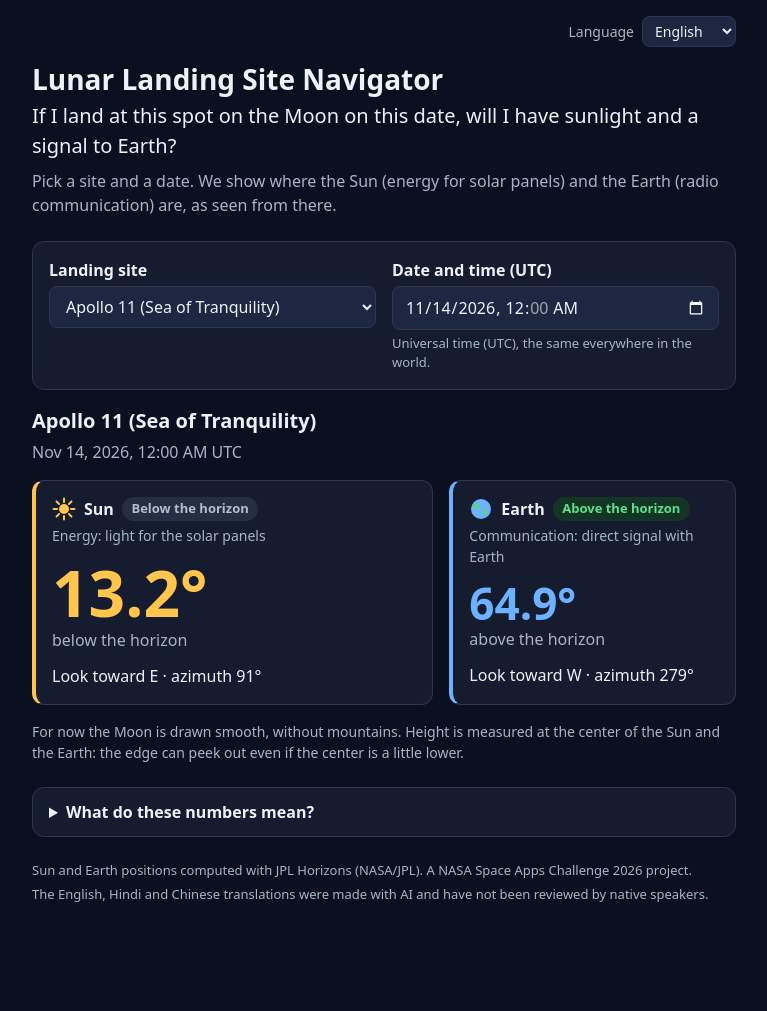
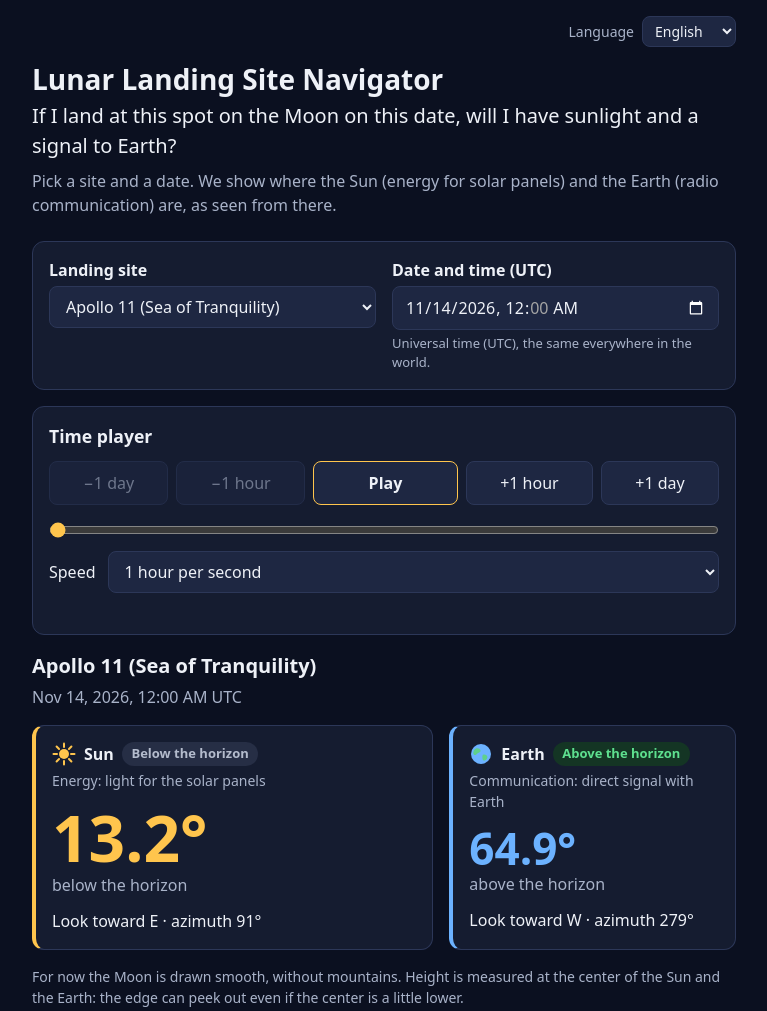
Before and after one commit to VainstubTomas/NASA-APP-CHALLENGE, a website built with Vite: page web/index.html in a window 1280 px wide. Shown: the top 1011 px of the page, without its empty margins (256-1023 px from the left). Before the commit the page ends 932 px from the top, so only its background shows below. Built offline with nearby package versions, Linux system fonts and the light colour scheme.

Commit message:
feat(web): add time player with step buttons play slider and two speeds for C3-02
Co-Authored-By: Claude Sonnet 5.5 <noreply@anthropic.com>

```diff
--- a/web/index.html
+++ b/web/index.html
@@ -31,6 +31,8 @@
           </div>
         </section>
 
+        <section id="player" class="player"></section>
+
         <p id="notice" hidden></p>
         <section id="panel" aria-live="polite"></section>
 
--- a/web/src/i18n/en.json
+++ b/web/src/i18n/en.json
@@ -55,5 +55,17 @@
   "help.why.term": "Why does it matter?",
   "help.why.text": "At the Moon's south pole the Sun and the Earth stay very close to the horizon: any mountain can hide them. No Sun means no energy, and no Earth in view means no direct communication.",
   "footer.data": "Sun and Earth positions computed with JPL Horizons (NASA/JPL). A NASA Space Apps Challenge 2026 project.",
-  "footer.ai": "The English, Hindi and Chinese translations were made with AI and have not been reviewed by native speakers."
+  "footer.ai": "The English, Hindi and Chinese translations were made with AI and have not been reviewed by native speakers.",
+  "player.title": "Time player",
+  "player.back1d": "−1 day",
+  "player.back1h": "−1 hour",
+  "player.fwd1h": "+1 hour",
+  "player.fwd1d": "+1 day",
+  "player.play": "Play",
+  "player.pause": "Pause",
+  "player.slider": "Move through time",
+  "player.speed": "Speed",
+  "player.speed.hour": "1 hour per second",
+  "player.speed.day": "1 day per second",
+  "player.end": "You reached the end of the data."
 }
--- a/web/src/i18n/zh.json
+++ b/web/src/i18n/zh.json
@@ -55,5 +55,17 @@
   "help.why.term": "为什么重要？",
   "help.why.text": "在月球南极，太阳和地球几乎贴着地平线：任何一座山都可能把它们挡住。没有太阳就没有能源，看不到地球就无法直接通信。",
   "footer.data": "太阳和地球的位置由 JPL Horizons（NASA/JPL）计算。NASA Space Apps Challenge 2026 项目。",
-  "footer.ai": "英文、印地文和中文翻译由 AI 完成，未经母语人士审校。"
+  "footer.ai": "英文、印地文和中文翻译由 AI 完成，未经母语人士审校。",
+  "player.title": "时间播放器",
+  "player.back1d": "−1 天",
+  "player.back1h": "−1 小时",
+  "player.fwd1h": "+1 小时",
+  "player.fwd1d": "+1 天",
+  "player.play": "播放",
+  "player.pause": "暂停",
+  "player.slider": "在时间上移动",
+  "player.speed": "速度",
+  "player.speed.hour": "每秒 1 小时",
+  "player.speed.day": "每秒 1 天",
+  "player.end": "已到数据末尾。"
 }
--- a/web/src/main.js
+++ b/web/src/main.js
@@ -1,6 +1,7 @@
 import './theme.css';
 import { initSelector } from './selector.js';
 import { renderPanel } from './panel.js';
+import { initPlayer } from './player.js';
 import { t as i18nT, siteName, applyStaticTexts, initLangSelect } from './i18n.js';
 import { loadSite, loadSites } from './data.js';
 
@@ -16,8 +17,12 @@ async function getSiteName(siteId) {
   return site ? siteName(site) : siteId;
 }
 
+let player; // se crea después del primer render del selector
+
 initSelector({
+  onUserInput: () => player?.pause(),
   onChange: async ({ site, t, hasData }) => {
+    player?.sync(t);
     if (!hasData) {
       panel.replaceChildren();
       return;
@@ -34,6 +39,8 @@ initSelector({
       notice.textContent = i18nT('app.siteError', { error: err.message });
     }
   },
+}).then((selector) => {
+  player = initPlayer(document.getElementById('player'), selector);
 }).catch((err) => {
   notice.hidden = false;
   notice.textContent = i18nT('app.loadError', { error: err.message });
--- /dev/null
+++ b/web/src/player-core.js
@@ -0,0 +1,30 @@
+// Lógica del reproductor de tiempo (C3-02), sin DOM para poder probarla con `npm test`.
+// El tiempo es un instante UTC en milisegundos; los datos son horarios (docs/03-DATA-CONTRACT.md).
+import { HOUR_MS, clampTime } from './state.js';
+
+export const DAY_MS = 24 * HOUR_MS;
+
+/** Cuánto avanza el play en cada segundo: 1 hora o 1 día. */
+export const SPEEDS = { hour: HOUR_MS, day: DAY_MS };
+
+/** Mueve el instante `deltaMs`, redondeado a la hora y limitado al rango [minMs, maxMs]. */
+export function stepTime(t, deltaMs, minMs, maxMs) {
+  return clampTime(t + deltaMs, minMs, maxMs);
+}
+
+/** Siguiente instante del play. `done` es true cuando llegó al final y hay que detenerse. */
+export function nextPlayTime(t, speedMs, maxMs) {
+  const next = stepTime(t, speedMs, -Infinity, maxMs);
+  return { t: next, done: next >= maxMs };
+}
+
+export const canStepBack = (t, minMs) => t > minMs;
+export const canStepForward = (t, maxMs) => t < maxMs;
+
+/** Posición del deslizador: horas desde el inicio del rango. */
+export const timeToSlider = (t, minMs) => Math.round((t - minMs) / HOUR_MS);
+
+/** Instante para una posición del deslizador (acepta texto, como entrega <input type="range">). */
+export function sliderToTime(value, minMs, maxMs) {
+  return stepTime(minMs, Number(value) * HOUR_MS, minMs, maxMs);
+}
--- /dev/null
+++ b/web/src/player.css
@@ -0,0 +1,70 @@
+/* Reproductor de tiempo (C3-02). Colores y medidas de theme.css (#38). */
+.player {
+  margin: 0 0 var(--space-4);
+  padding: var(--space-4);
+  background: var(--color-surface);
+  border: 1px solid var(--color-border);
+  border-radius: var(--radius);
+  color: var(--color-text);
+}
+
+.player__title {
+  margin: 0 0 var(--space-3);
+  font-size: var(--fs-md, 1.1rem);
+}
+
+.player__buttons {
+  display: flex;
+  flex-wrap: wrap;
+  gap: var(--space-2);
+}
+
+.player__btn {
+  flex: 1 1 auto;
+  min-height: 44px; /* tamaño cómodo para el dedo en el celular */
+  padding: var(--space-2) var(--space-3);
+  font: inherit;
+  color: var(--color-text);
+  background: var(--color-surface-2);
+  border: 1px solid var(--color-border);
+  border-radius: calc(var(--radius) / 1.5);
+  cursor: pointer;
+}
+
+.player__btn:disabled {
+  color: var(--color-muted);
+  cursor: not-allowed;
+  opacity: 0.6;
+}
+
+.player__btn--play {
+  flex-grow: 2;
+  font-weight: 700;
+  border-color: var(--color-sun);
+}
+
+.player__slider {
+  display: block;
+  width: 100%;
+  margin: var(--space-4) 0 var(--space-3);
+  padding: 0;
+  accent-color: var(--color-sun);
+}
+
+.player__speed-row {
+  display: flex;
+  align-items: center;
+  gap: var(--space-3);
+}
+
+.player__speed-row select {
+  width: auto;
+  flex: 1;
+}
+
+.player__status {
+  min-height: 1.2em;
+  margin: var(--space-2) 0 0;
+  font-size: var(--fs-sm, 0.9rem);
+  color: var(--color-muted);
+}
--- /dev/null
+++ b/web/src/player.js
@@ -0,0 +1,125 @@
+// Reproductor de tiempo (C3-02): botones, play y deslizador que mueven el instante `t`
+// del selector. Toda la lógica de pasos y límites está en player-core.js (con tests).
+import './player.css';
+import { t } from './i18n.js';
+import { HOUR_MS, formatT } from './state.js';
+import {
+  DAY_MS, SPEEDS, stepTime, nextPlayTime, canStepBack, canStepForward, timeToSlider, sliderToTime,
+} from './player-core.js';
+
+const TICK_MS = 1000; // el play avanza una vez por segundo
+
+function el(tag, className, text) {
+  const node = document.createElement(tag);
+  if (className) node.className = className;
+  if (text !== undefined) node.textContent = text;
+  return node;
+}
+
+/**
+ * @param container   elemento donde se dibuja el reproductor
+ * @param selector    lo que devuelve initSelector: { range, getState, setTime }
+ * @returns {{ sync(tMs: number): void, pause(): void }} sync se llama cada vez que cambia el instante
+ */
+export function initPlayer(container, { range, getState, setTime }) {
+  const { minMs, maxMs } = range;
+  let timer = null;
+  let speed = 'hour';
+
+  const button = (labelKey, deltaMs) => {
+    const b = el('button', 'player__btn', t(labelKey));
+    b.type = 'button';
+    b.addEventListener('click', () => {
+      pause();
+      setTime(stepTime(getState().t, deltaMs, minMs, maxMs));
+    });
+    return b;
+  };
+
+  const back1d = button('player.back1d', -DAY_MS);
+  const back1h = button('player.back1h', -HOUR_MS);
+  const fwd1h = button('player.fwd1h', HOUR_MS);
+  const fwd1d = button('player.fwd1d', DAY_MS);
+
+  const play = el('button', 'player__btn player__btn--play');
+  play.type = 'button';
+
+  const slider = el('input', 'player__slider');
+  slider.type = 'range';
+  slider.min = '0';
+  slider.max = String(timeToSlider(maxMs, minMs));
+  slider.step = '1';
+  slider.setAttribute('aria-label', t('player.slider'));
+
+  const speedSelect = el('select', 'player__speed');
+  speedSelect.setAttribute('aria-label', t('player.speed'));
+  for (const key of Object.keys(SPEEDS)) {
+    const opt = el('option', '', t(`player.speed.${key}`));
+    opt.value = key;
+    speedSelect.appendChild(opt);
+  }
+
+  const status = el('p', 'player__status');
+  status.setAttribute('role', 'status');
+
+  const buttons = el('div', 'player__buttons');
+  buttons.append(back1d, back1h, play, fwd1h, fwd1d);
+  const speedRow = el('label', 'player__speed-row');
+  speedRow.append(el('span', '', t('player.speed')), speedSelect);
+
+  container.replaceChildren(el('h2', 'player__title', t('player.title')), buttons, slider, speedRow, status);
+
+  function renderPlayButton() {
+    const playing = timer !== null;
+    play.textContent = t(playing ? 'player.pause' : 'player.play');
+    play.setAttribute('aria-pressed', String(playing));
+  }
+
+  function pause() {
+    if (timer !== null) clearInterval(timer);
+    timer = null;
+    renderPlayButton();
+  }
+
+  function start() {
+    status.textContent = '';
+    if (getState().t >= maxMs) {
+      status.textContent = t('player.end');
+      return;
+    }
+    timer = setInterval(() => {
+      const next = nextPlayTime(getState().t, SPEEDS[speed], maxMs);
+      setTime(next.t);
+      if (next.done) {
+        pause();
+        status.textContent = t('player.end');
+      }
+    }, TICK_MS);
+    renderPlayButton();
+  }
+
+  play.addEventListener('click', () => (timer === null ? start() : pause()));
+  speedSelect.addEventListener('change', () => {
+    speed = speedSelect.value;
+  });
+  slider.addEventListener('input', () => {
+    pause();
+    status.textContent = '';
+    setTime(sliderToTime(slider.value, minMs, maxMs));
+  });
+  // Una pestaña oculta no debe seguir avanzando sola.
+  document.addEventListener('visibilitychange', () => {
+    if (document.hidden) pause();
+  });
+
+  function sync(tMs) {
+    slider.value = String(timeToSlider(tMs, minMs));
+    slider.setAttribute('aria-valuetext', formatT(tMs));
+    back1d.disabled = back1h.disabled = !canStepBack(tMs, minMs);
+    fwd1h.disabled = fwd1d.disabled = !canStepForward(tMs, maxMs);
+  }
+
+  renderPlayButton();
+  sync(getState().t);
+  return { sync, pause };
+}
--- a/web/src/selector.js
+++ b/web/src/selector.js
@@ -12,17 +12,24 @@ async function getJson(path) {
   return res.json(); // si el servidor devuelve HTML (archivo inexistente) esto lanza
 }
 
-// true si el sitio ya tiene efemerides generadas (C1-01).
-async function hasData(siteId) {
-  try {
-    await getJson(`sites/${siteId}/ephemeris.json`);
-    return true;
-  } catch {
-    return false;
+// true si el sitio ya tiene efemerides generadas (C1-01). Se pregunta una sola vez por sitio:
+// con el reproductor (C3-02) el instante cambia cada segundo y no hay que volver a descargar.
+const dataBySite = new Map();
+function hasData(siteId) {
+  if (!dataBySite.has(siteId)) {
+    dataBySite.set(
+      siteId,
+      getJson(`sites/${siteId}/ephemeris.json`).then(() => true, () => false),
+    );
   }
+  return dataBySite.get(siteId);
 }
 
-export async function initSelector({ onChange } = {}) {
+/**
+ * Devuelve { range, getState, setTime }: el reproductor (C3-02) mueve el instante con setTime.
+ * onUserInput se llama cuando la persona cambia sitio o fecha a mano (el reproductor se pausa).
+ */
+export async function initSelector({ onChange, onUserInput } = {}) {
   const siteSelect = document.getElementById('site');
   const timeInput = document.getElementById('time');
   const notice = document.getElementById('notice');
@@ -54,11 +61,13 @@ export async function initSelector({ onChange } = {}) {
   }
 
   siteSelect.addEventListener('change', () => {
+    onUserInput?.();
     state = { ...state, site: siteSelect.value };
     render();
   });
 
   timeInput.addEventListener('change', () => {
+    onUserInput?.();
     const ms = fromInputValue(timeInput.value);
     // Vacio o invalido: se vuelve al valor anterior.
     state = { ...state, t: ms === null ? state.t : clampTime(ms, minMs, maxMs) };
@@ -66,4 +75,13 @@ export async function initSelector({ onChange } = {}) {
   });
 
   await render();
+
+  return {
+    range: { minMs, maxMs },
+    getState: () => state,
+    setTime(ms) {
+      state = { ...state, t: clampTime(ms, minMs, maxMs) };
+      return render();
+    },
+  };
 }
```
Also changed, not shown: web/src/i18n/es.json (+13 -1 lines), web/src/i18n/hi.json (+13 -1 lines), web/src/player-core.test.js (added, +60 -0 lines).
